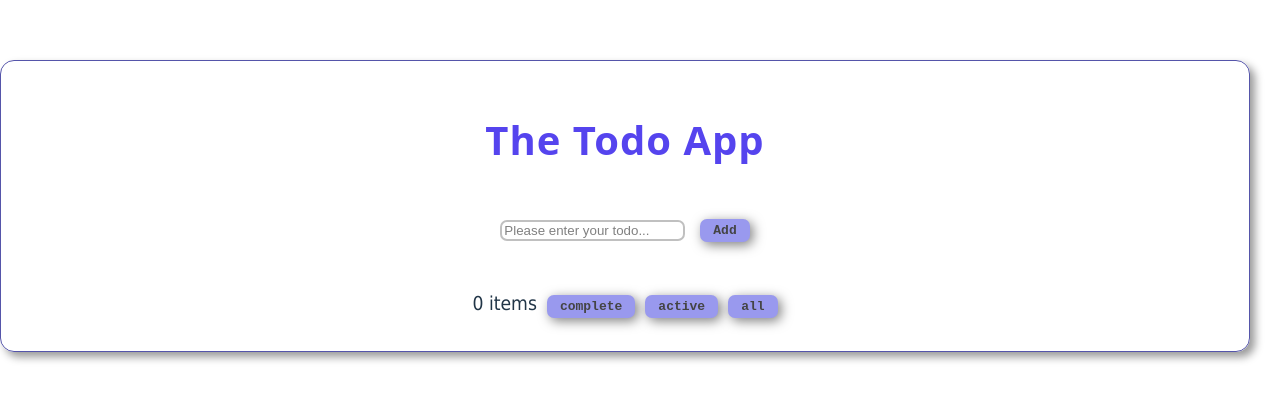
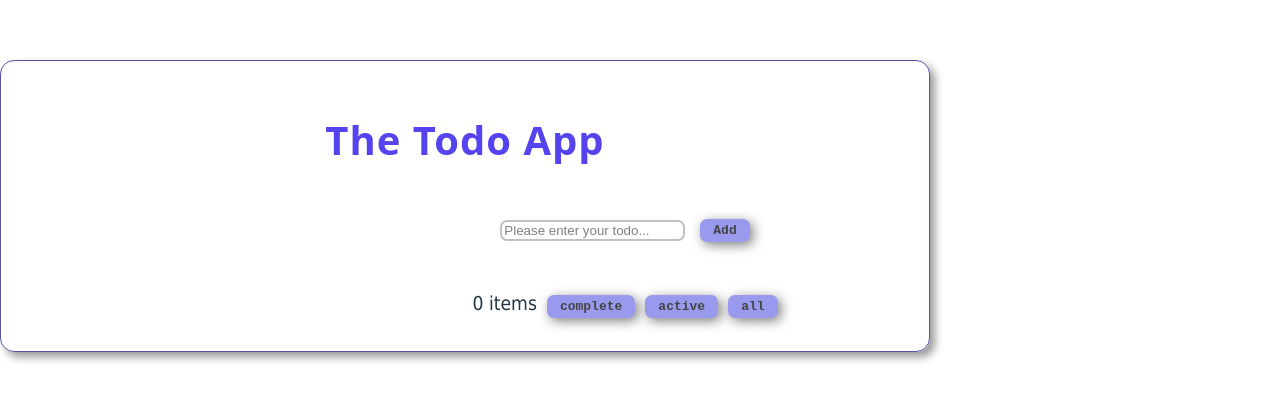
Before and after one commit to 090221979/The-recent-todoApp, a React (Vite) app in the folder react-todo-improved-ui/: page / in a window 1280 px wide. Shown: the part 194-594 px from the top of the page. Built offline with nearby package versions, Linux system fonts and the light colour scheme.

Commit message:
Refactor accordion styles for improved layout
Updated styles for the todo container and input elements, including width and margin adjustments.

```diff
--- a/react-todo-improved-ui/src/accordian.css
+++ b/react-todo-improved-ui/src/accordian.css
@@ -13,6 +13,8 @@
   padding:1em;
   border-radius: 14px;
   box-shadow: 5px 5px 9px rgba(0,0,0,0.4);
+  width:70vw;
+  margin:20px auto;
 }
 
 .container input {
```
